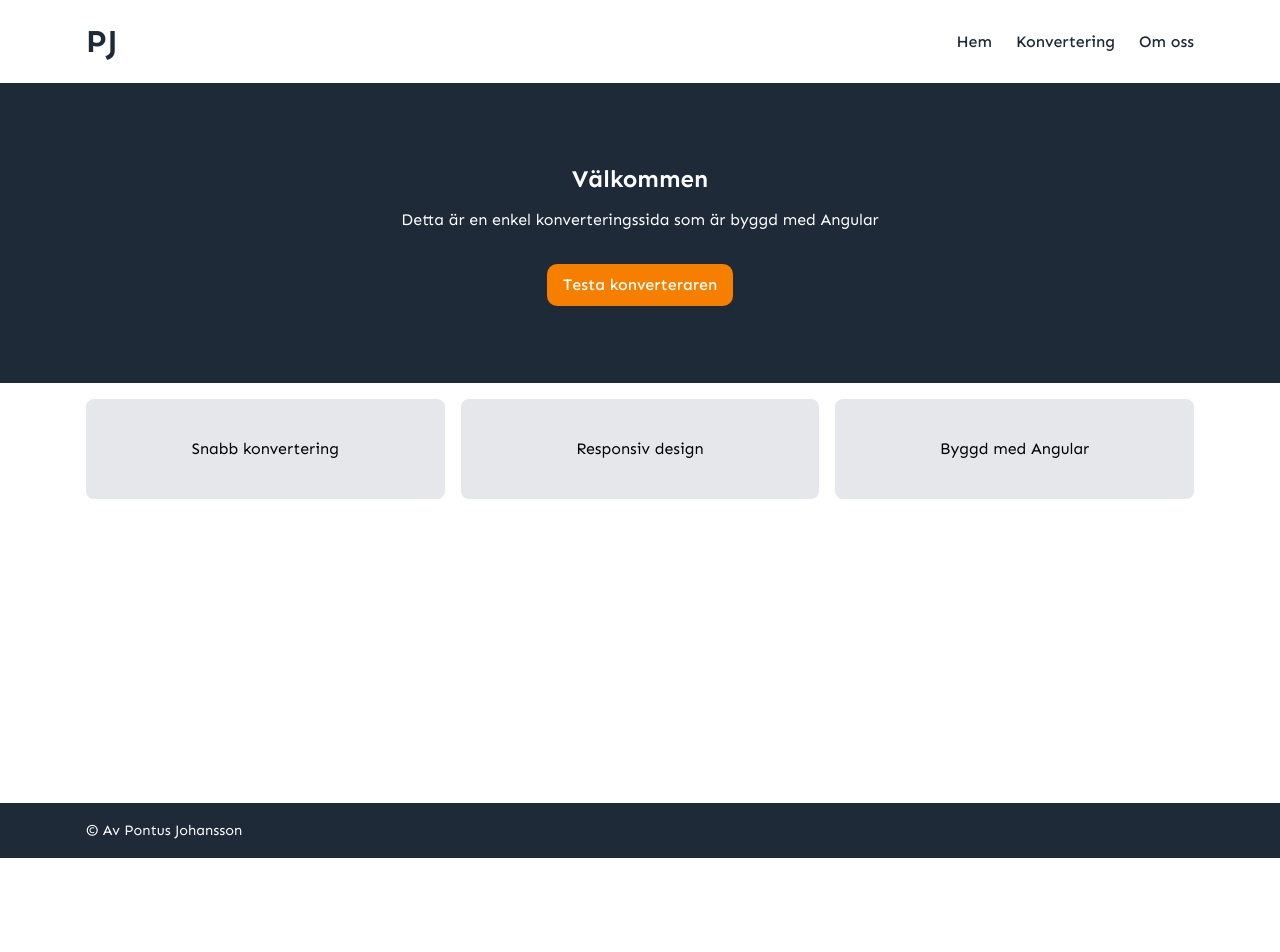
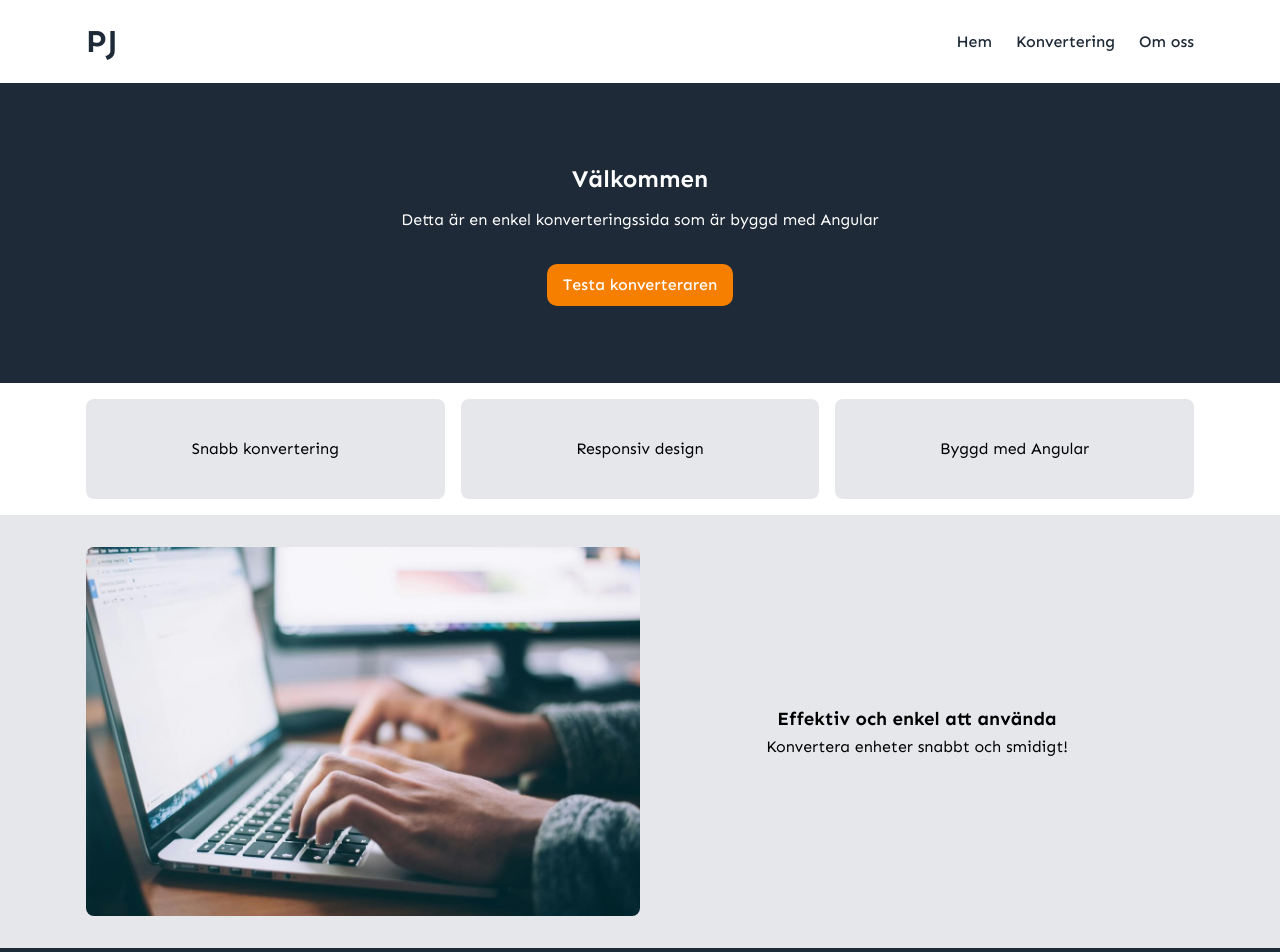
Before and after one commit to Punttt/AngularLab, an Angular app: page /home in a window 1280 px wide. Shown: the top 952 px of the page. Before the commit the page ends 858 px from the top, so only its background shows below. Built offline with nearby package versions, Linux system fonts and the light colour scheme.

Commit message:
lagt till bild till startsidan

```diff
--- a/src/app/pages/home/home.html
+++ b/src/app/pages/home/home.html
@@ -6,3 +6,12 @@
         <div class="card">Byggd med Angular</div>
     </div>
 </div>
+<div class="bg-blue">
+    <div class="container">
+        <img src="/images/example-picture.jpg" alt="person som skriver kod på en laptop">
+        <div class="text">
+            <h3>Effektiv och enkel att använda</h3>
+            <p>Konvertera enheter snabbt och smidigt!</p>
+        </div>
+    </div>
+</div>
--- a/src/app/pages/home/home.scss
+++ b/src/app/pages/home/home.scss
@@ -19,6 +19,32 @@
     color: #fff;
 }
 
+.bg-blue {
+    background-color: #E5E7EB;
+
+    .container {
+        display: grid;
+        grid-template-columns: 50% 50%;
+
+        img {
+            width: 100%;
+            height: auto;
+            border-radius: 8px;
+            margin: 1rem 0;
+        }
+
+        .text {
+            display: flex;
+            flex-direction: column;
+            justify-content: center;
+            align-items: center;
+        }
+    }
+}
+
+
+// Media queries
+
 @media (max-width: 700px){
     .grid {
         grid-template-columns: repeat(2, 1fr);
@@ -29,4 +55,10 @@
     .grid {
         grid-template-columns: 1fr;
     }
+
+    .bg-blue {
+        .container{
+            grid-template-columns: 1fr;
+        }
+    }
 }
```
